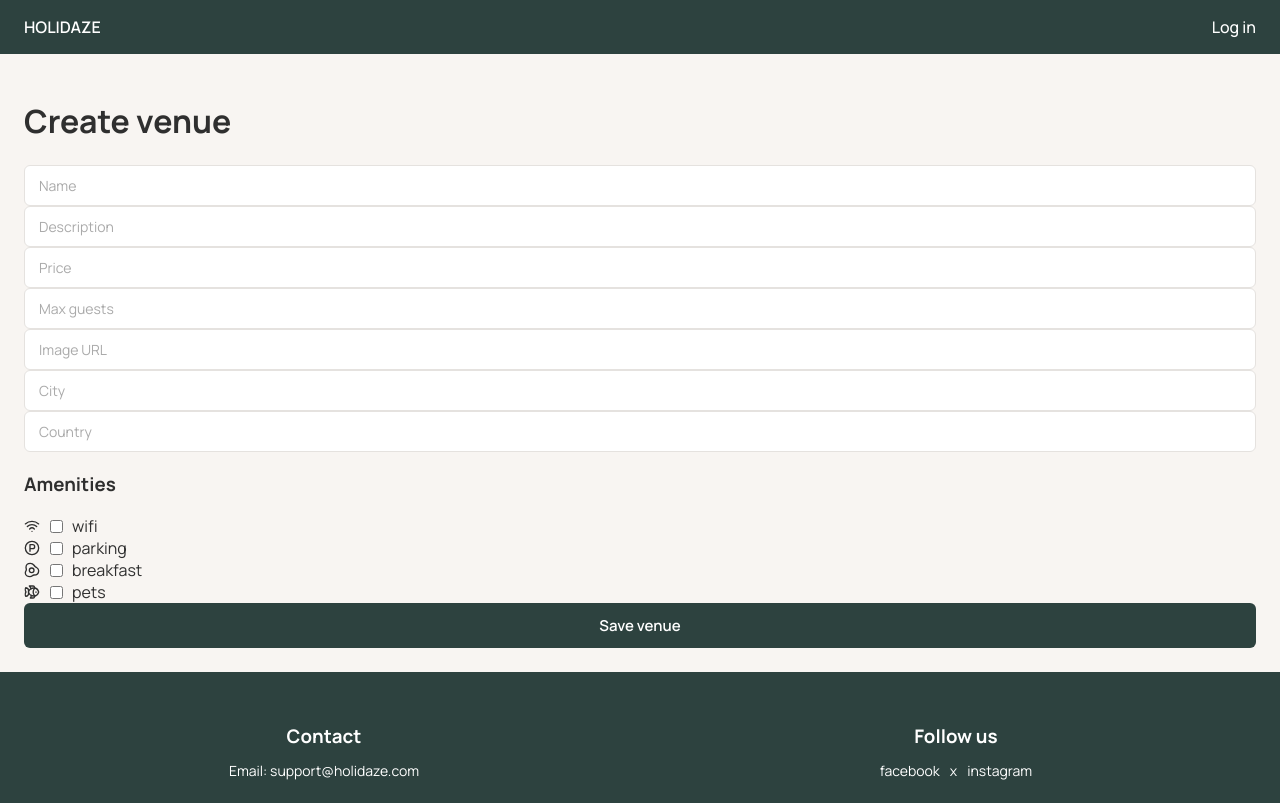
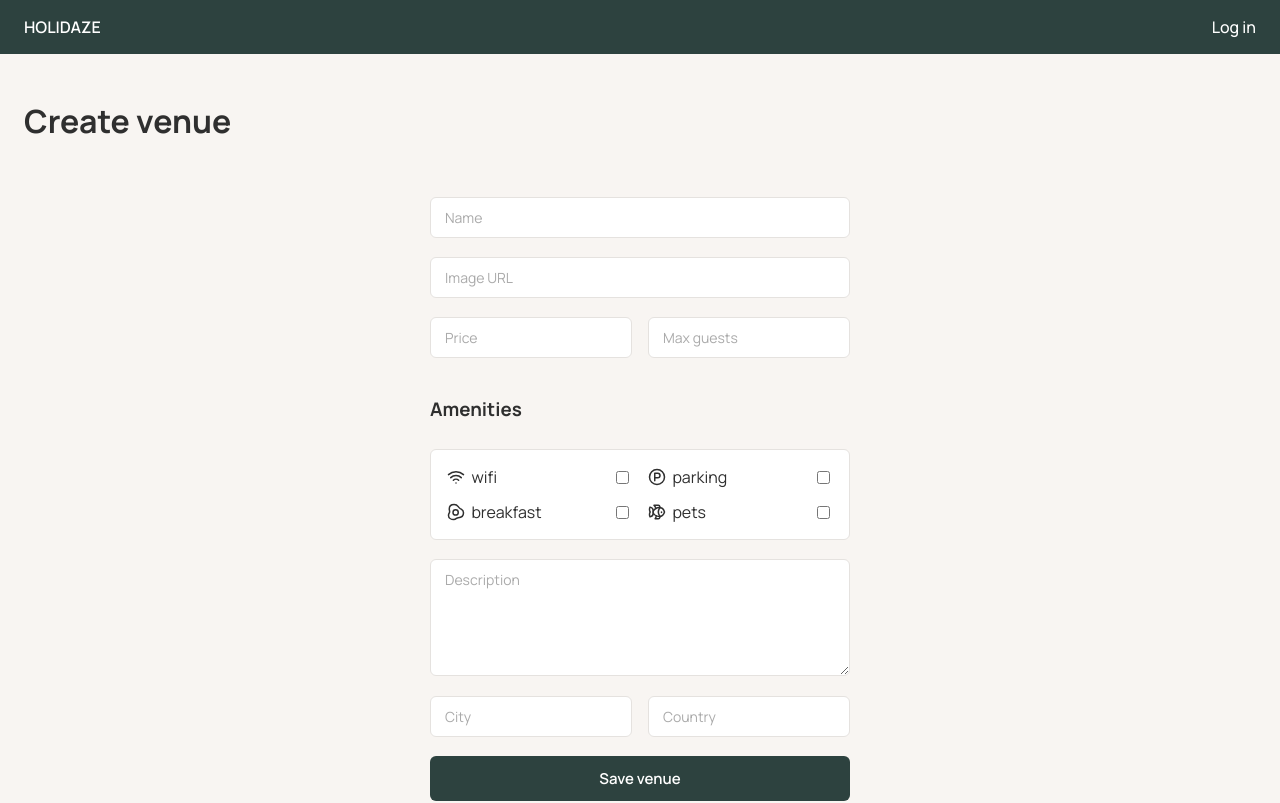
Before and after one commit to JarlErikMathiesen/project-exam-2-JarlErikMathiesen, a React (Vite) app: page /profile/create-venue in a window 1280 px wide. Shown: the top 803 px of the page. Built offline with nearby package versions, Linux system fonts and the light colour scheme.

Commit message:
styled Venueform page

```diff
--- a/src/components/venue/VenueForm.jsx
+++ b/src/components/venue/VenueForm.jsx
@@ -2,6 +2,7 @@ import { useState, useEffect } from 'react';
 import Input from '../ui/Input';
 import Button from '../ui/Button';
 import { amenities } from '../../utils/amenities';
+import styled from 'styled-components';
 
 export default function VenueForm({ initialData = {}, onSubmit, loading }) {
   const [name, setName] = useState('');
@@ -70,17 +71,23 @@ export default function VenueForm({ initialData = {}, onSubmit, loading }) {
   };
 
   return (
-    <form onSubmit={handleSubmit}>
+    <FormWrapper>
+      <FormInner onSubmit={handleSubmit}>
+        <Row>
           <Input
             value={name}
             onChange={(e) => setName(e.target.value)}
             placeholder="Name"
           />
+        </Row>
+        <Row>
           <Input
-        value={description}
-        onChange={(e) => setDescription(e.target.value)}
-        placeholder="Description"
+            value={imageUrl}
+            onChange={(e) => setImageUrl(e.target.value)}
+            placeholder="Image URL"
           />
+        </Row>
+        <Row>
           <Input
             type="number"
             value={price}
@@ -93,12 +100,37 @@ export default function VenueForm({ initialData = {}, onSubmit, loading }) {
             onChange={(e) => setMaxGuests(e.target.value)}
             placeholder="Max guests"
           />
+        </Row>
+        <AmenitiesTitle>Amenities</AmenitiesTitle>
+        <AmenitiesBox>
+          <AmenitiesGrid>
+            {amenities.map(({ key, TrueIcon }) => (
+              <AmenityItem key={key}>
+                <Left>
+                  <TrueIcon size={18} />
+                  <span>{key}</span>
+                </Left>
 
+                <input
+                  type="checkbox"
+                  checked={meta[key]}
+                  onChange={() => handleAmenityChange(key)}
+                />
+              </AmenityItem>
+            ))}
+          </AmenitiesGrid>
+        </AmenitiesBox>
+        <Row>
           <Input
-        value={imageUrl}
-        onChange={(e) => setImageUrl(e.target.value)}
-        placeholder="Image URL"
+            as="textarea"
+            rows={5}
+            value={description}
+            onChange={(e) => setDescription(e.target.value)}
+            placeholder="Description"
           />
+        </Row>
+
+        <Row>
           <Input
             value={city}
             onChange={(e) => setCity(e.target.value)}
@@ -109,31 +141,59 @@ export default function VenueForm({ initialData = {}, onSubmit, loading }) {
             onChange={(e) => setCountry(e.target.value)}
             placeholder="Country"
           />
-
-      <h3>Amenities</h3>
-
-      <div>
-        {amenities.map(({ key, TrueIcon }) => (
-          <label
-            key={key}
-            style={{ display: 'flex', alignItems: 'center', gap: '6px' }}
-          >
-            <TrueIcon size={16} />
-
-            <input
-              type="checkbox"
-              checked={meta[key]}
-              onChange={() => handleAmenityChange(key)}
-            />
-
-            {key}
-          </label>
-        ))}
-      </div>
-
+        </Row>
         <Button type="submit" disabled={loading}>
           {loading ? 'Saving...' : 'Save venue'}
         </Button>
-    </form>
+      </FormInner>
+    </FormWrapper>
   );
 }
+
+const FormWrapper = styled.div`
+  display: flex;
+  justify-content: center;
+  padding: 2rem 1rem;
+`;
+
+const FormInner = styled.form`
+  width: 100%;
+  max-width: 420px;
+  display: flex;
+  flex-direction: column;
+  gap: 1.2rem;
+`;
+
+const Row = styled.div`
+  display: flex;
+  gap: 1rem;
+`;
+
+const AmenitiesBox = styled.div`
+  border: 1px solid ${({ theme }) => theme.colors.border};
+  border-radius: ${({ theme }) => theme.radius.sm};
+  background: ${({ theme }) => theme.colors.white};
+  padding: 1rem;
+`;
+
+const AmenitiesTitle = styled.h3`
+  margin-bottom: 0.5rem;
+`;
+
+const AmenitiesGrid = styled.div`
+  display: grid;
+  grid-template-columns: 1fr 1fr;
+  gap: 0.8rem 1rem;
+`;
+
+const AmenityItem = styled.label`
+  display: flex;
+  justify-content: space-between;
+  align-items: center;
+`;
+
+const Left = styled.div`
+  display: flex;
+  align-items: center;
+  gap: 0.4rem;
+`;
```
Lines whose indentation alone changed are shown as unchanged.
